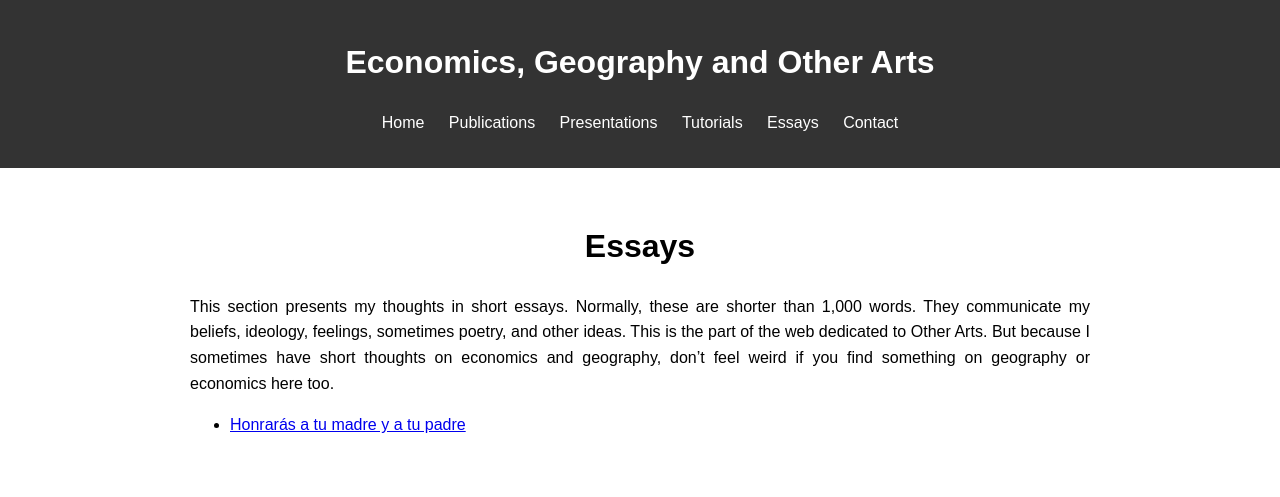
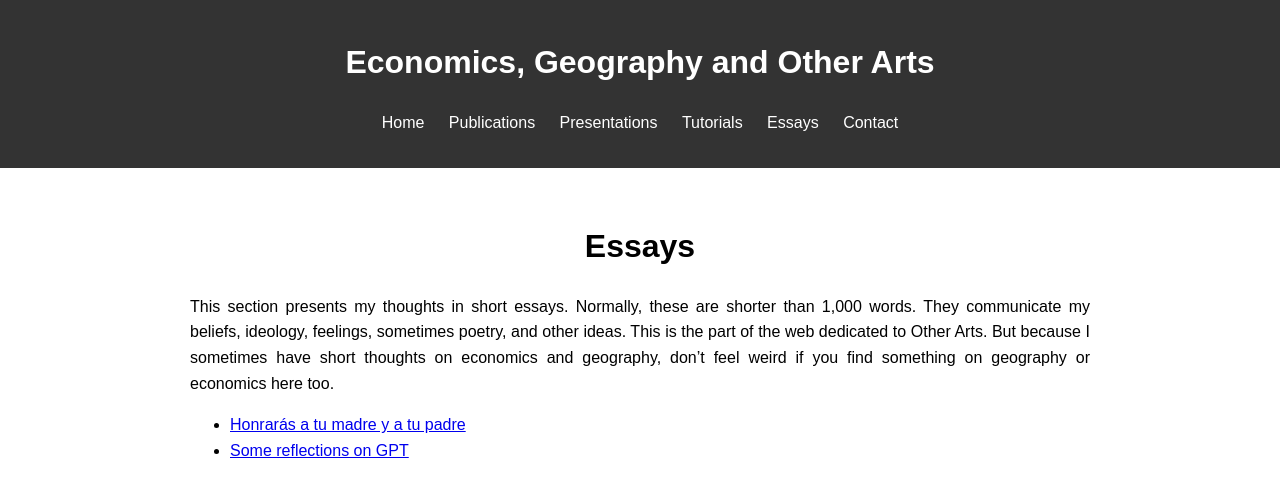
Before and after one commit to Favioleiva/favioleiva.github.io, a Jekyll site: the page built from essays.md, in a window 1280 px wide. Shown: the top 497 px of the page. Built offline with Jekyll 4.4.1, drawn with Linux system fonts in a browser that asks for light colours; nearby versions of some CDN libraries.

Commit message:
Update essays.md

```diff
--- a/essays.md
+++ b/essays.md
@@ -10,3 +10,4 @@ permalink: /essays/
 This section presents my thoughts in short essays. Normally, these are shorter than 1,000 words. They communicate my beliefs, ideology, feelings, sometimes poetry, and other ideas. This is the part of the web dedicated to Other Arts. But because I sometimes have short thoughts on economics and geography, don't feel weird if you find something on geography or economics here too.
 
 - [Honrarás a tu madre y a tu padre](essays/1madreypadre.md)
+- [Some reflections on GPT](essays/2ongpt.md)
```
